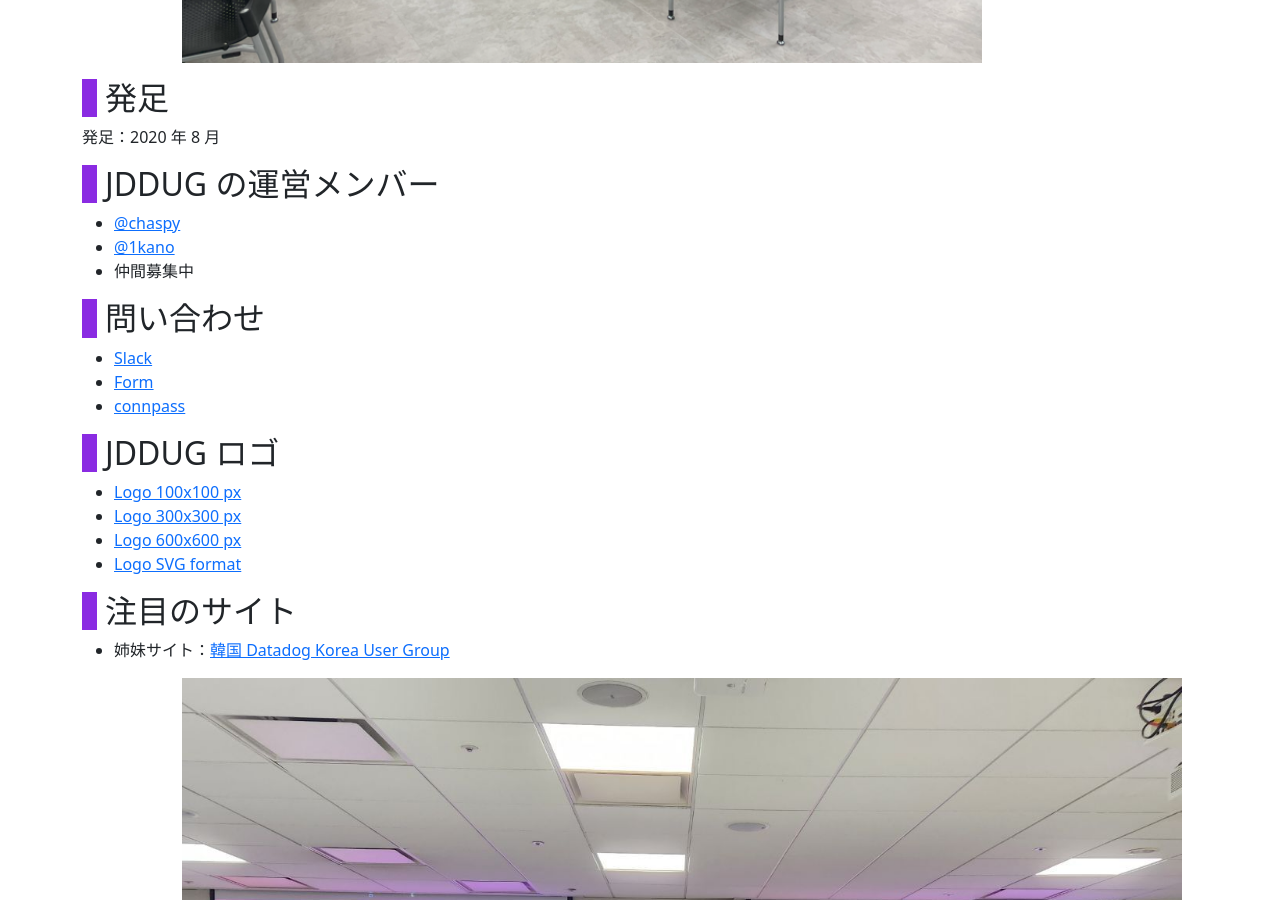
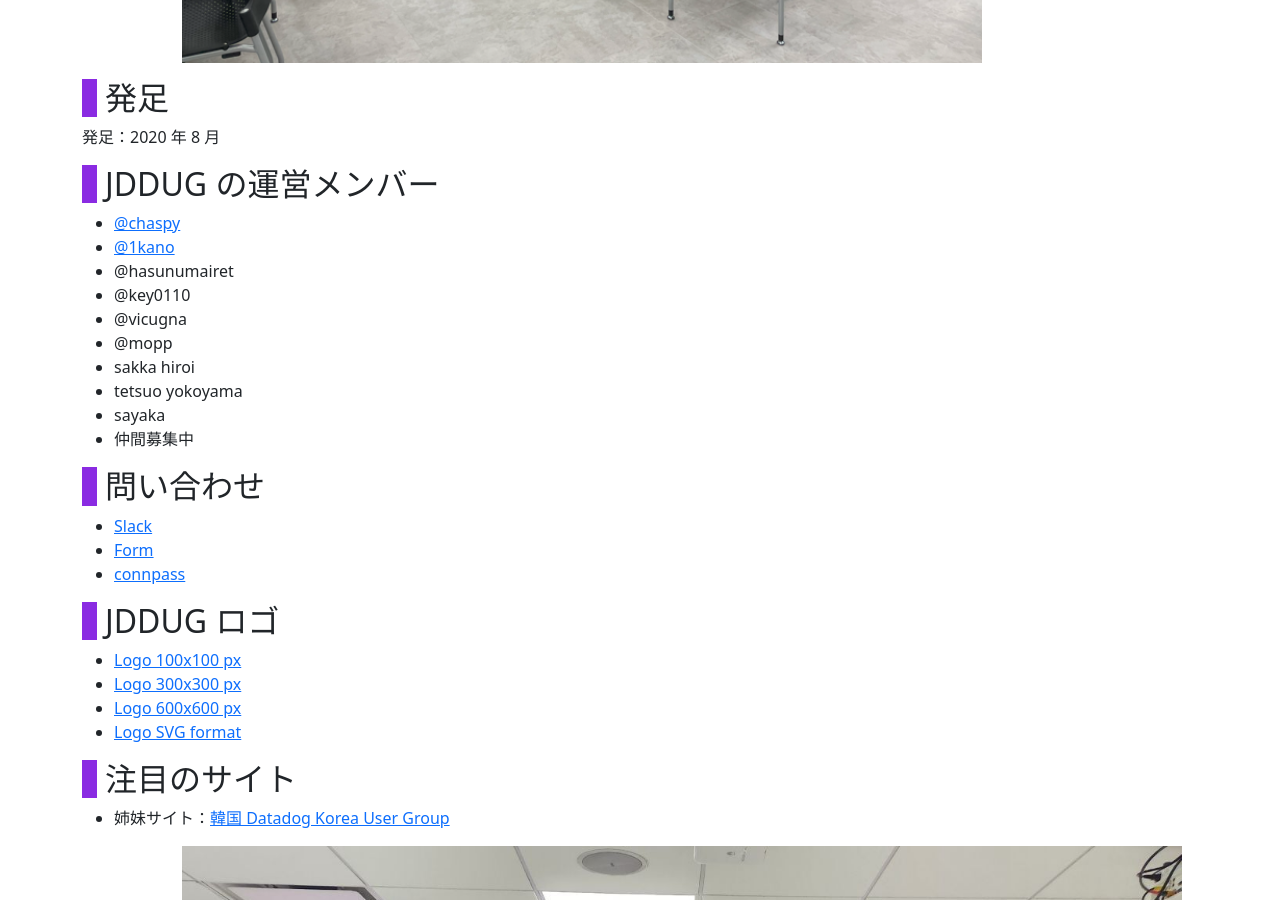
Before and after one commit to jdd-ug/jdd-ug.github.io, a Jekyll site: the page built from about.md, in a window 1280 px wide and 900 px high, scrolled down 731 px. Built offline with Jekyll 4.4.1, drawn with Linux system fonts in a browser that asks for light colours.

Commit message:
Add 運営メンバー

```diff
--- a/about.md
+++ b/about.md
@@ -18,6 +18,13 @@
 
 - [@chaspy](/authors/chaspy/)
 - [@1kano](/authors/1kano)
+- @hasunumairet
+- @key0110
+- @vicugna
+- @mopp
+- sakka hiroi
+- tetsuo yokoyama
+- sayaka
 - 仲間募集中
 
 ## 問い合わせ
```
